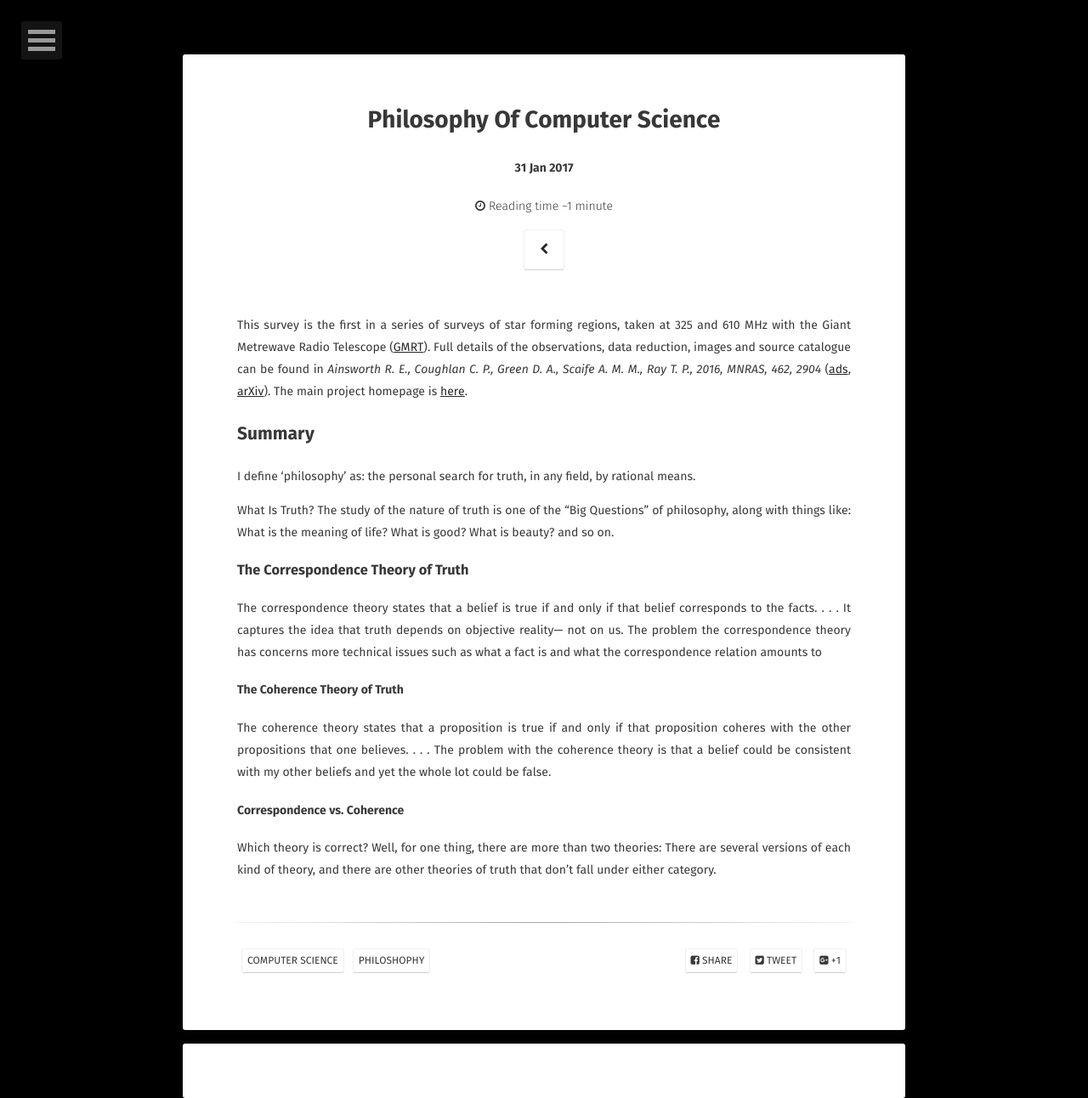
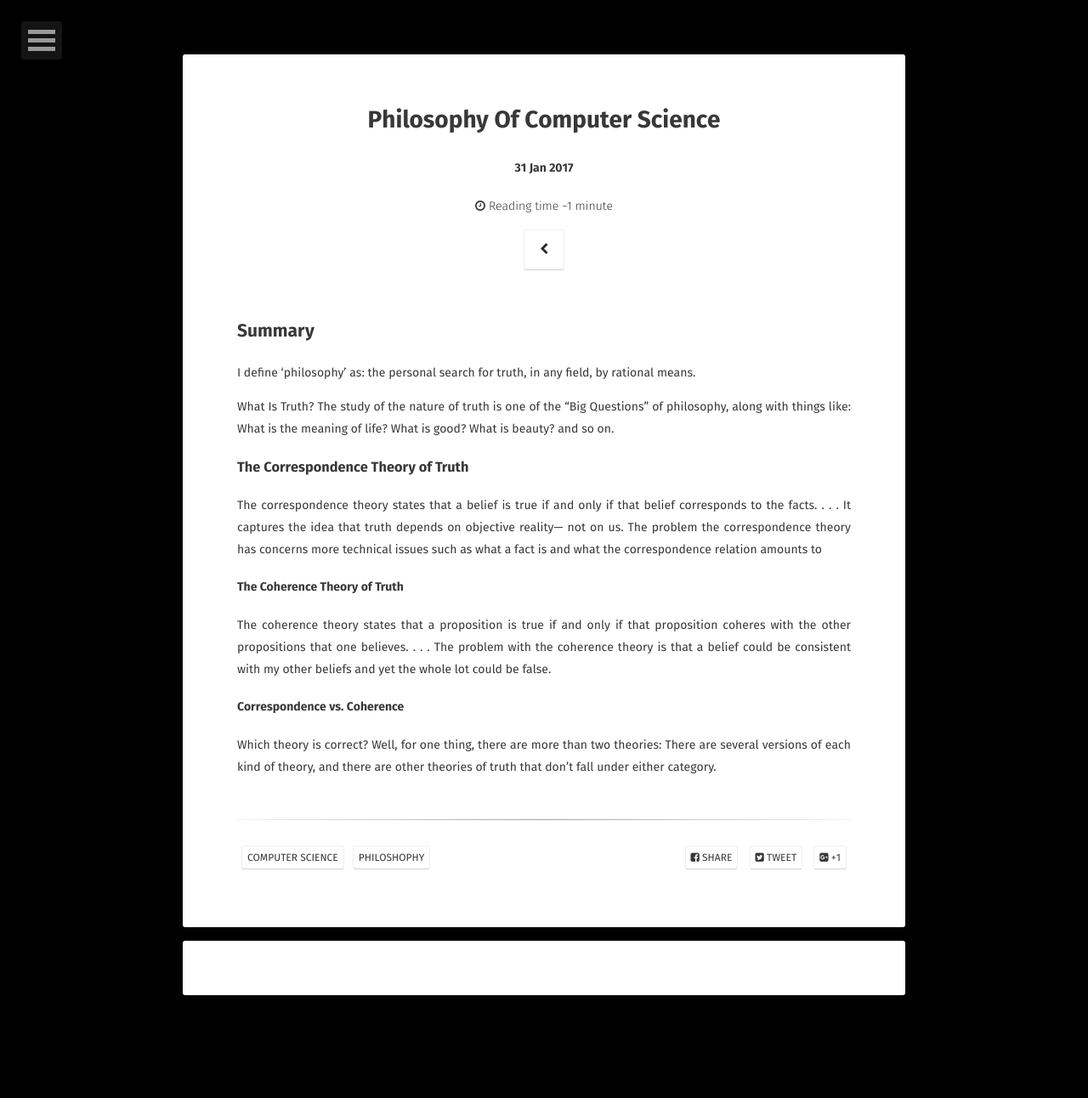
Before and after one commit to sohelkhanzz/mphs-edu.github.io, a Jekyll site: the page built from _posts/2017-01-31-Survey-with-GMRT.md, in a window 1280 px wide. Shown: the whole page at 85% size. Built offline with Jekyll 4.4.1, drawn with Linux system fonts in a browser that asks for light colours; nearby versions of some CDN libraries; some web fonts are replaced; comment, search, counter and statistics services are not loaded; a style sheet for code colours, icons or effects is not loaded; after the commit the page ends 1171 px from its top, so only the background shows below that.

Commit message:
Update 2017-01-31-Survey-with-GMRT.md

```diff
--- a/_posts/2017-01-31-Survey-with-GMRT.md
+++ b/_posts/2017-01-31-Survey-with-GMRT.md
@@ -9,8 +9,6 @@ feature:
 comments: true
 ---
 
-
-This survey is the first in a series of surveys of star forming regions, taken at 325 and 610 MHz with the Giant Metrewave Radio Telescope ([GMRT](http://www.gmrt.ncra.tifr.res.in/)). Full details of the observations, data reduction, images and source catalogue can be found in <i>Ainsworth R. E., Coughlan C. P., Green D. A., Scaife A. M. M., Ray T. P., 2016, MNRAS, 462, 2904</i> ([ads](http://adsabs.harvard.edu/abs/2016MNRAS.462.2904A), [arXiv](https://arxiv.org/abs/1607.07245)). The main project homepage is [here](https://homepages.dias.ie/rainsworth/GMRT-TAU_catalogue.html).
 
 ## Summary
 
```
